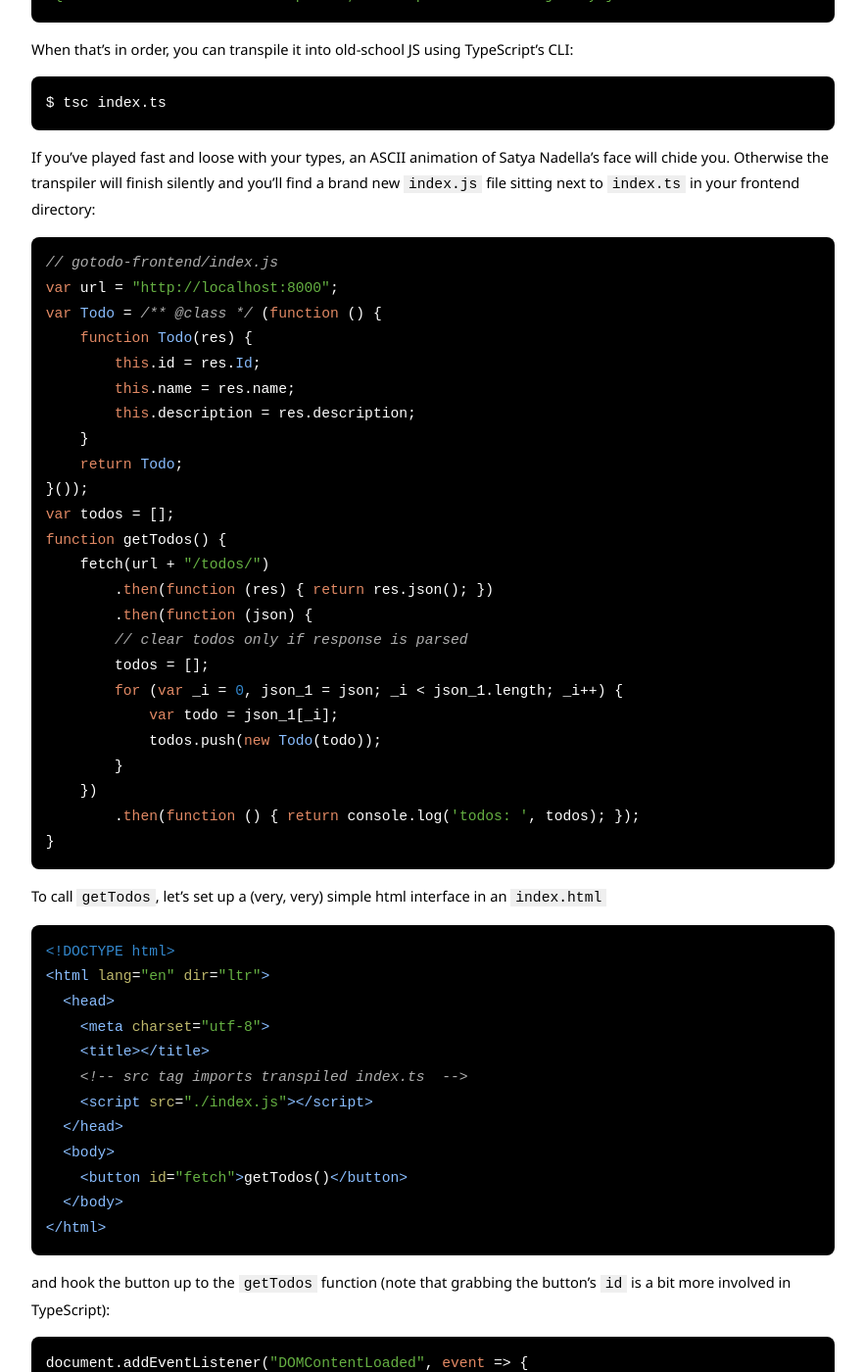
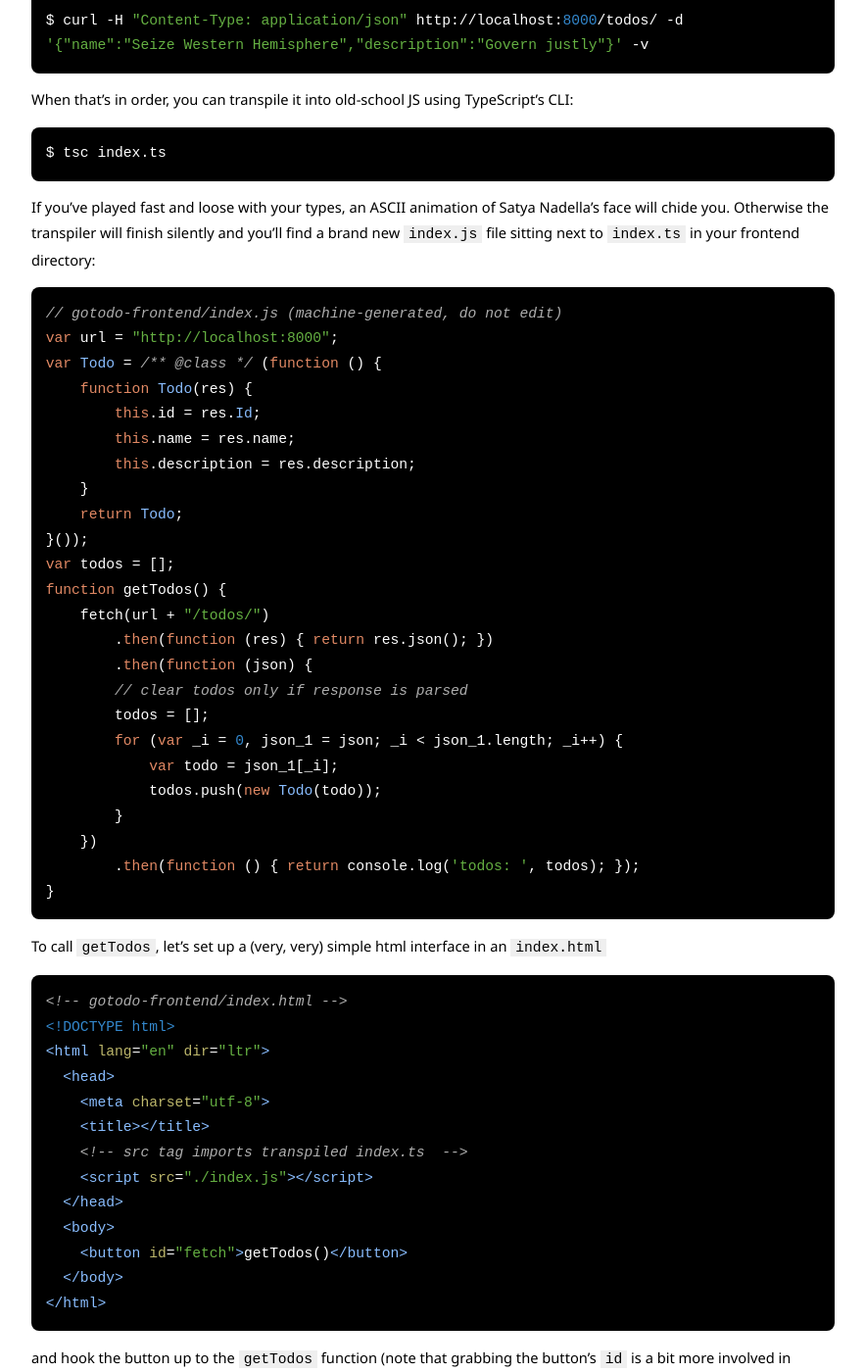
Before and after one commit to davidfloyd91/davidfloyd91.github.io, a Jekyll site: the page built from _posts/2019-07-01-psql-golang-4-typescript.markdown, in a window 1280 px wide and 1400 px high, scrolled down 2612 px. Shown: the whole window at 98% size, without its empty margins (192-1075 px from the left). Built offline with Jekyll 4.4.1, drawn with Linux system fonts in a browser that asks for light colours; some of the changed text lies outside the part shown.

Commit message:
see prev commit - more of the same

```diff
--- a/_posts/2019-07-01-psql-golang-4-typescript.markdown
+++ b/_posts/2019-07-01-psql-golang-4-typescript.markdown
@@ -19,6 +19,7 @@ $ yarn add typescript
 As a reminder, in our Go todo app, we created a `Todo` data type, with the following attributes:
 
 <pre class="prettyprint lang-go">
+// gotodo/todo.go
 type Todo struct {
     Id int `json: "id", db: "id"`
     Name string `json:"name", db:"name"`
@@ -48,6 +49,7 @@ You might recognize the above as a version of and ES6 class, but with type decla
 Now to call the API. We'll need to define our `url` (remembering to change the port if you did so on the backend) and an empty array to fill with `Todo` instances. Then we'll write a `fetch` call:
 
 <pre class="prettyprint">
+// gotodo-frontend/index.ts
 const url: string = "http://localhost:8000";
 
 class Todo {
@@ -107,7 +109,7 @@ $ tsc index.ts
 If you've played fast and loose with your types, an ASCII animation of Satya Nadella's face will chide you. Otherwise the transpiler will finish silently and you'll find a brand new `index.js` file sitting next to `index.ts` in your frontend directory:
 
 <pre class="prettyprint">
-// gotodo-frontend/index.js
+// gotodo-frontend/index.js (machine-generated, do not edit)
 var url = "http://localhost:8000";
 var Todo = /** @class */ (function () {
     function Todo(res) {
@@ -136,6 +138,7 @@ function getTodos() {
 To call `getTodos`, let's set up a (very, very) simple html interface in an `index.html`
 
 <pre class="prettyprint">
+&lt;!-- gotodo-frontend/index.html --&gt;
 &lt;!DOCTYPE html&gt;
 &lt;html lang="en" dir="ltr"&gt;
   &lt;head&gt;
@@ -153,6 +156,7 @@ To call `getTodos`, let's set up a (very, very) simple html interface in an `ind
 and hook the button up to the `getTodos` function (note that grabbing the button's `id` is a bit more involved in TypeScript):
 
 <pre class="prettyprint">
+// gotodo-frontend/index.ts
 document.addEventListener("DOMContentLoaded", event => {
   document.addEventListener("click", e => {
     if (e["target"]["attributes"]["id"]["value"] === "fetch") {
```
